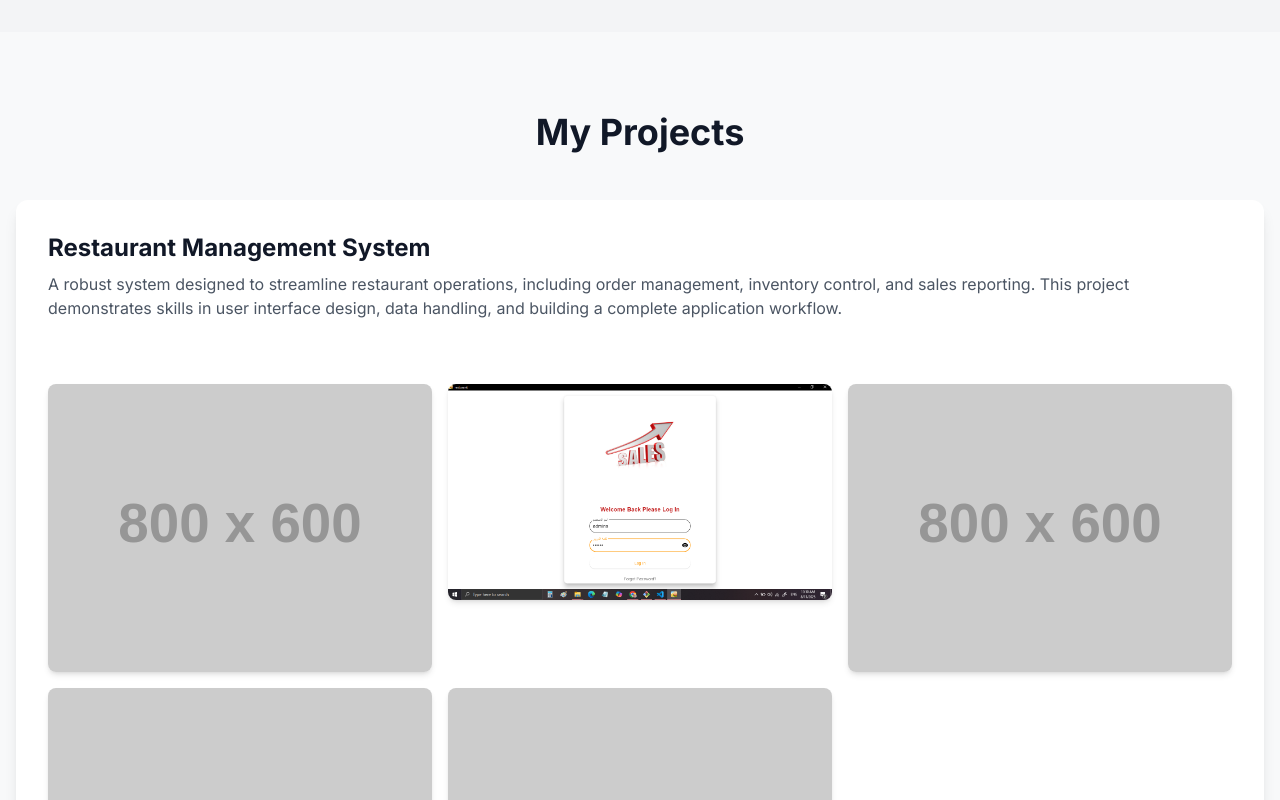
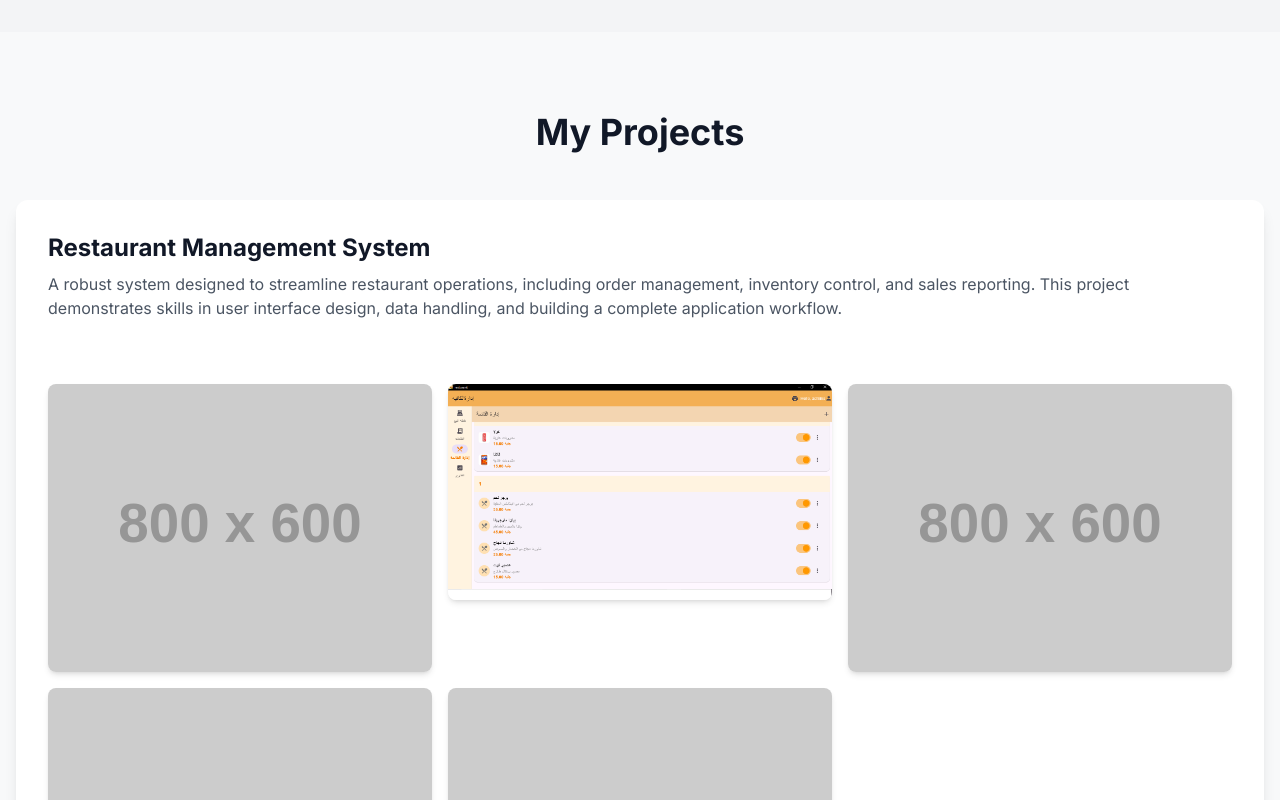
Before and after one commit to tareksmart/tarek-rabeia-portfolio, a plain HTML site: page index.html in a window 1280 px wide. Shown: the part 408-1208 px from the top of the page. Drawn offline with nearby package versions, Linux system fonts and the light colour scheme; placeholder pictures from the web are drawn by us.

Commit message:
Update index.html

```diff
--- a/index.html
+++ b/index.html
@@ -96,7 +96,7 @@
                     </div>
                     <!-- Image: Add Item -->
                     <div class="relative group">
-                        <img src="log in.png"
+                        <img src="https://github.com/tareksmart/tarek-rabeia-portfolio/blob/main/add%20item.png?raw=true"
                              alt="Screen for adding new menu items"
                              class="w-full h-auto rounded-lg shadow-md transition-transform transform group-hover:scale-105"
                              onerror="this.src='http://googleusercontent.com/file_content/0'; this.onerror=null;">
```
